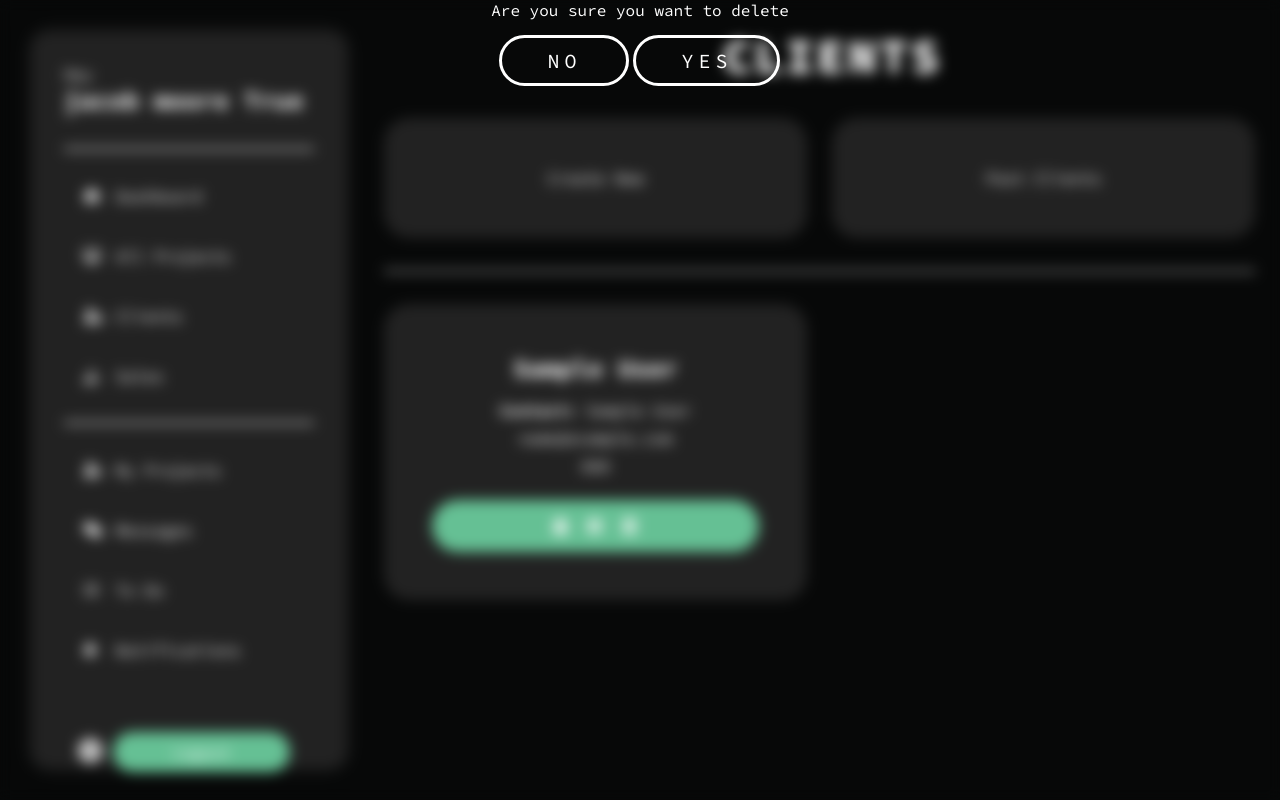
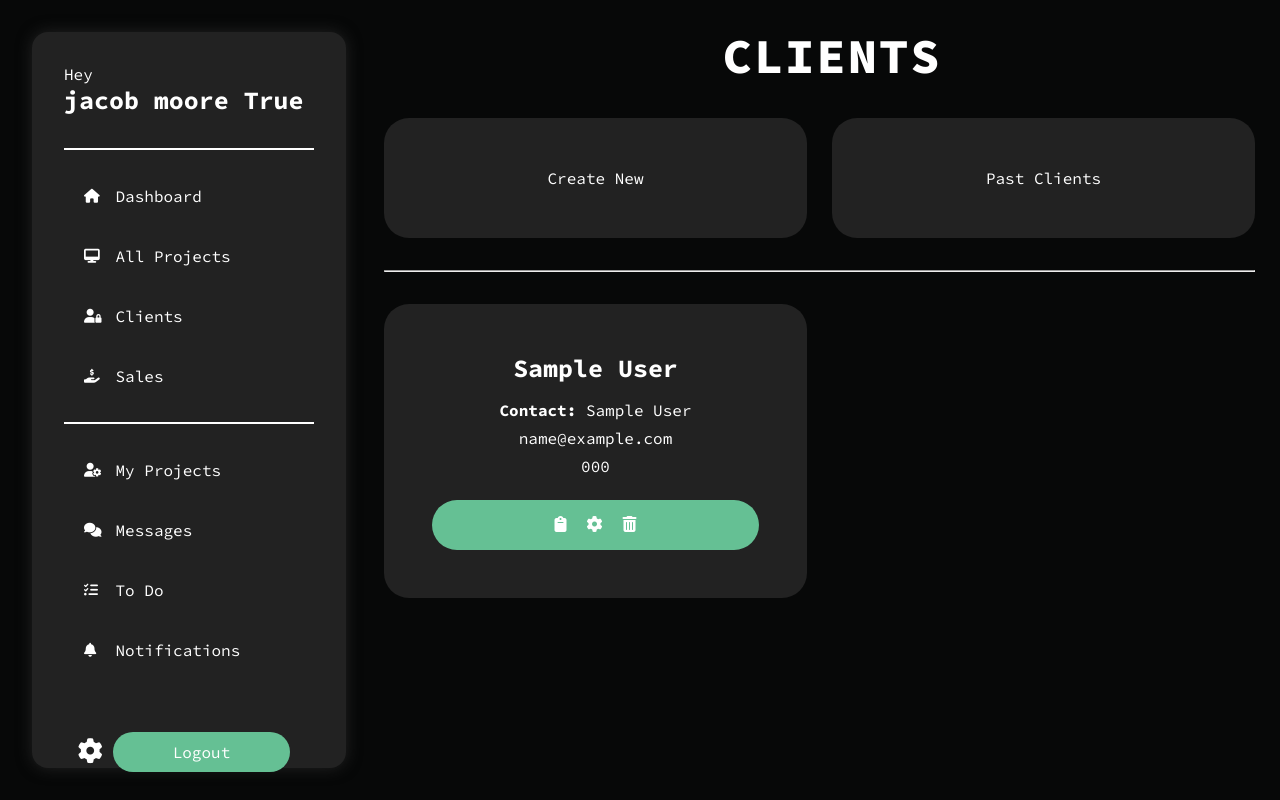
Before and after one commit to LacunaCreations/lacuna-creations, a Django app: template apps/admin_dashboard/templates/clients.html in a window 1280 px wide. Run offline with Django 3.2, Linux system fonts and the light colour scheme; the template is opened without the code that fills it: values that come from a table or form of the project are taken from there, others are empty; data comes from the database, SQL or seed files in the repository; both versions use the stored data as it was after the commit; tables that the repository leaves empty hold one stand-in row (values such as "Sample post"); some libraries are stand-ins or nearby versions.

Commit message:
final client delet popup functionality

```diff
--- a/apps/admin_dashboard/static/admin_dashboard/css/clients.css
+++ b/apps/admin_dashboard/static/admin_dashboard/css/clients.css
@@ -63,11 +63,11 @@
 
 /* Delete Popup */
 .trash-popup-container {
+    display: none;
     position: fixed;
     top: 50%;
     left: 50%;
     transform: translate(-50%, -50%);
-    display: flex;
     text-align: center;
     justify-content: center;
 
--- a/apps/admin_dashboard/templates/clients.html
+++ b/apps/admin_dashboard/templates/clients.html
@@ -46,6 +46,19 @@
 
             {% for c in clients %}
               <div class="admin-card">
+
+
+                <!-- Delete Popup -->
+                <div class="trash-popup-container" id="trash-popup">
+                  <div class="trash-popup-content">
+                    <p>Are you sure you want to delete {{ c.company_name }}</p>
+                    <button class="dashboard-btn" onclick="closePopup()">No</button>
+                    <a href="/admin/delete-client/{{ c.id }}">
+                      <button class="dashboard-btn">Yes</button>
+                    </a>
+                  </div>
+                </div>
+
                 <div class="admin-card-content">
                   <h4>{{ c.company_name }}</h4>
                   <p><strong>Contact: </strong>{{ c.contact_name }}</p>
@@ -54,7 +67,7 @@
                   <div class="admin-card-options">
                     <i class="fas fa-clipboard"></i>
                     <i class="fas fa-cog"></i>
-                    <a href="/admin/delete-client/{{ c.id }}"><i class="fas trash fa-trash-alt"></a></i>
+                    <i class="fas trash fa-trash-alt" onclick="openPopup()"></i>
                   </div>
                 </div>
               </div>
@@ -69,19 +82,14 @@
     </div>
   </div>
 
-  <!-- Delete Popup -->
-  <div class="trash-popup-container" id="trash-popup">
-    <div class="trash-popup-content">
-      <p>Are you sure you want to delete {{ client.name }}</p>
-      <button class="dashboard-btn" onclick="closePopup()">No</button>
-      <button class="dashboard-btn">Yes</button>
-    </div>
-  </div>
-
 
 </body>
 
 <script>
+  function openPopup() {
+    var popup = document.getElementById('trash-popup')
+    popup.style.display = 'flex';
+  }
   function closePopup() {
     var popup = document.getElementById('trash-popup')
     popup.style.display = 'none';
```
Also changed, not shown: db.sqlite3.
